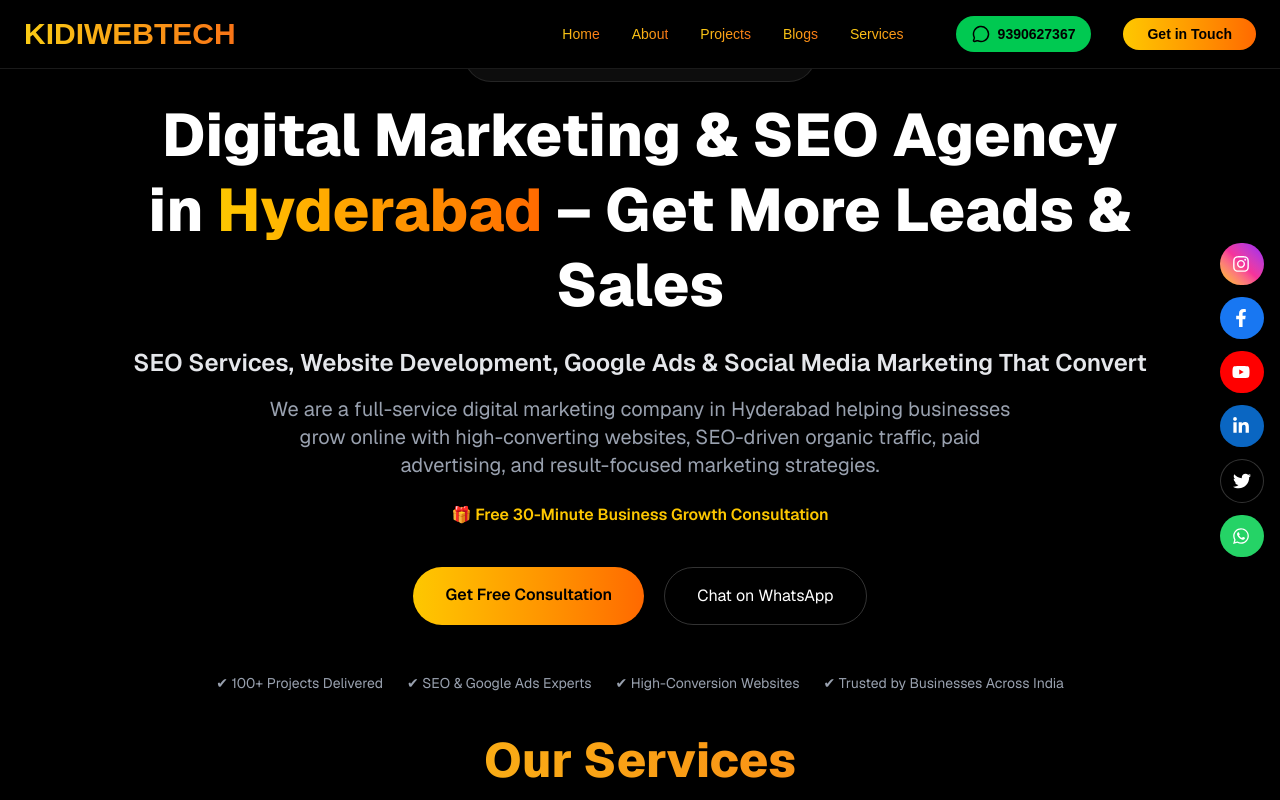
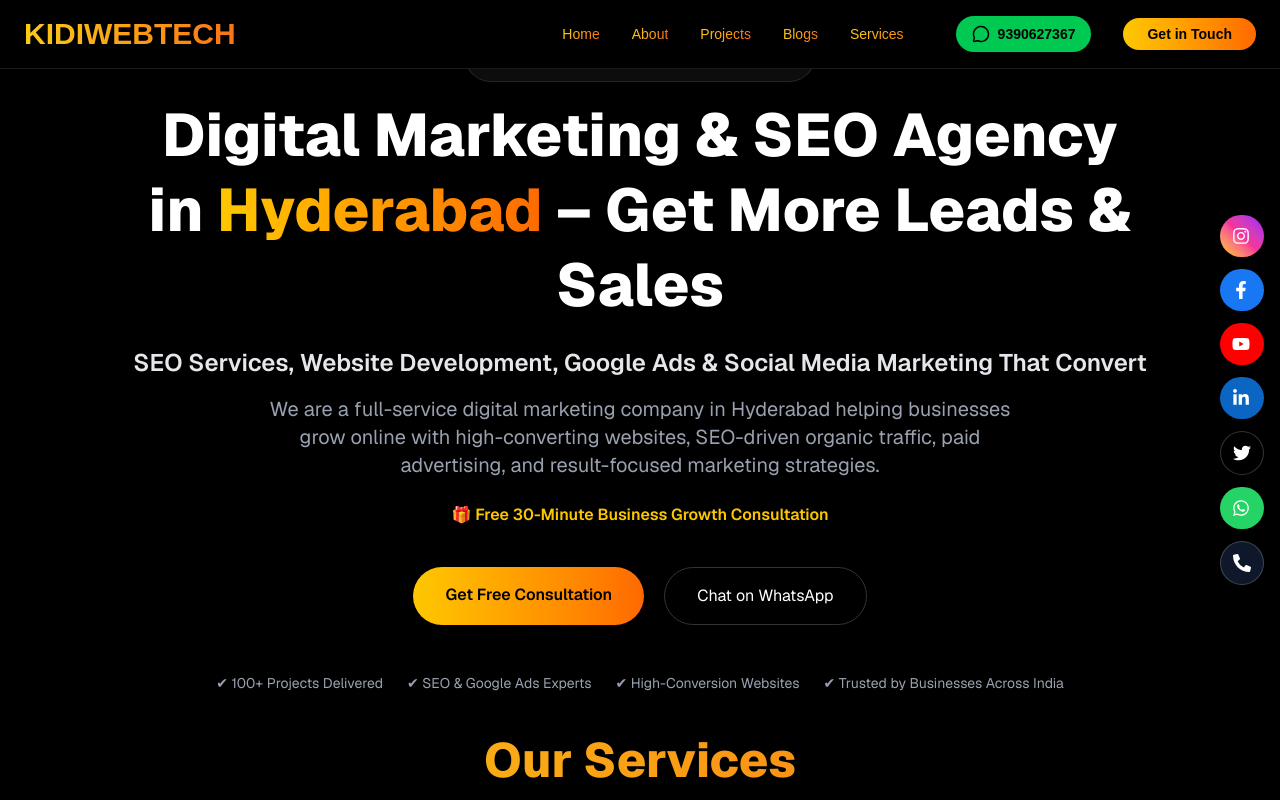
Before and after one commit to saikiranyalavarthi/kidi-web-tech, a Next.js app: page / in a window 1280 px wide. Shown: the top 800 px of the page. Built offline with nearby package versions, Linux system fonts and the light colour scheme.

Commit message:
first commit

```diff
--- a/src/app/Components/FloatingSocialButtons.jsx
+++ b/src/app/Components/FloatingSocialButtons.jsx
@@ -7,6 +7,7 @@ import {
   FaInstagram,
   FaLinkedinIn,
   FaTwitter,
+  FaPhoneAlt,
 } from "react-icons/fa";
 
 export default function FloatingSocialButtons() {
@@ -79,6 +80,15 @@ export default function FloatingSocialButtons() {
         <FaWhatsapp className="text-white text-lg" />
       </a>
 
+      {/* Call Button */}
+      <a
+        href="tel:+919390627367"
+        aria-label="Call KIDIWEBTECH"
+        className="bg-[#0f172a] p-3 rounded-full hover:scale-110 transition border border-white/20"
+      >
+        <FaPhoneAlt className="text-white text-lg" />
+      </a>
+
     </div>
   );
 }
```
